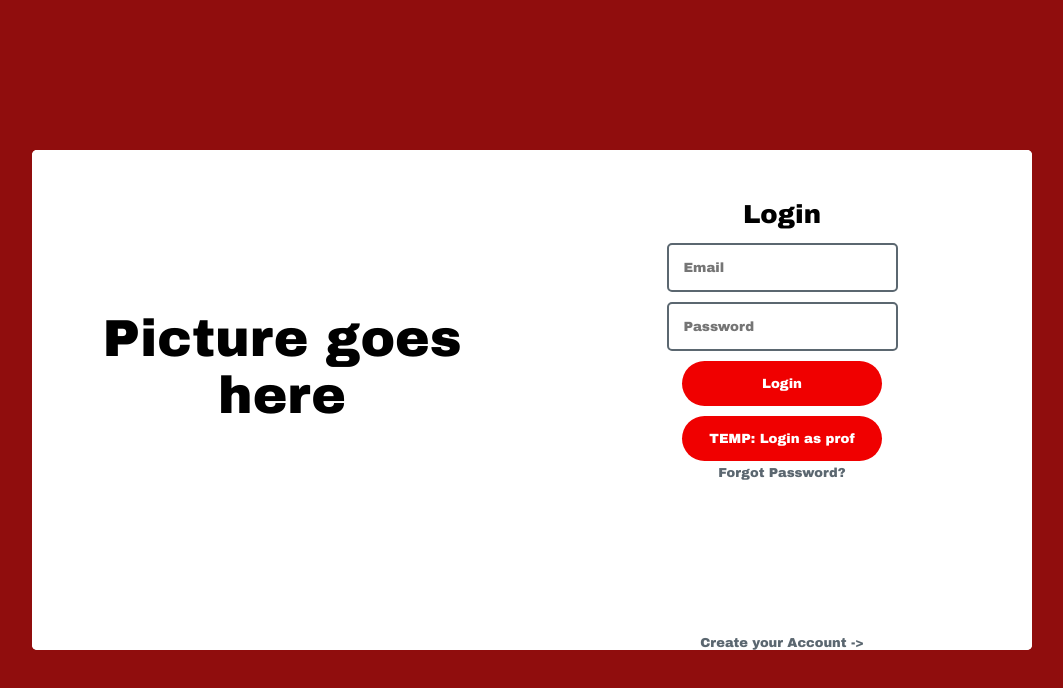
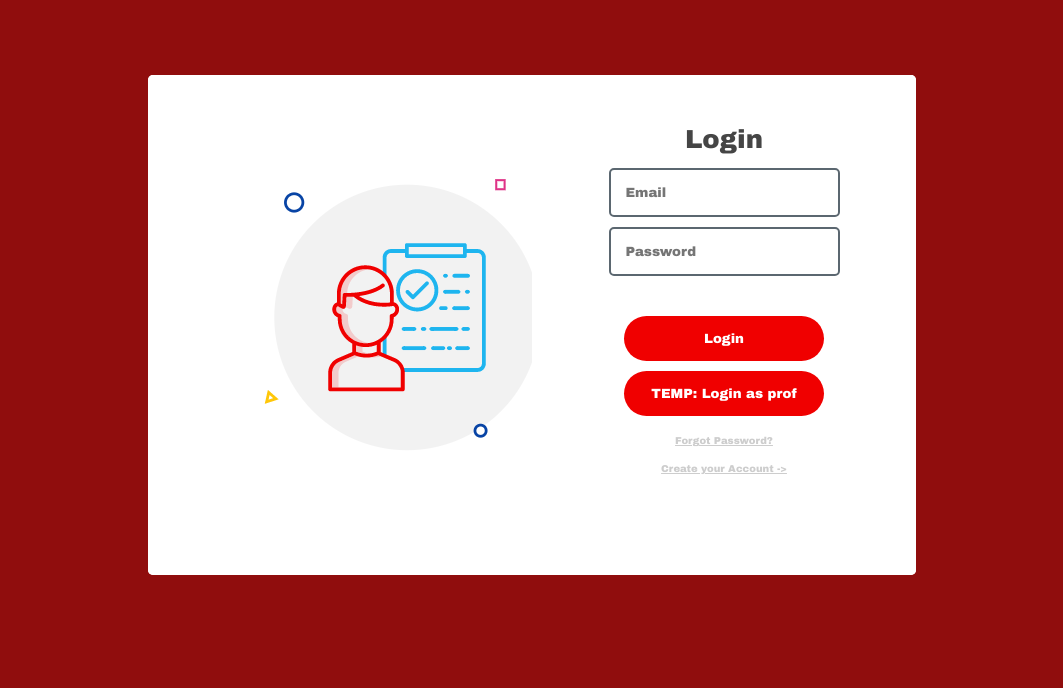
Before and after one commit to SWE-Team-1/attendancetracker, a React (Create React App) app in the folder attendance_tracker_app/: page / in a window 1280 px wide. Shown: the top 688 px of the page, without its empty margins (108-1171 px from the left). Built offline with nearby package versions, Linux system fonts and the light colour scheme.

Commit message:
More user friendly to view and login pages

```diff
--- a/attendance_tracker_app/src/App.css
+++ b/attendance_tracker_app/src/App.css
@@ -10,8 +10,8 @@
 .App-header {
     background-color: var(--Red);
     min-height: 100vh;
-  display: flex;
-  flex-direction: column;
+    /* display: flex;
+  flex-direction: column; */
     align-items: center;
     justify-content: center;
     font-size: calc(10px + 2vmin);
--- a/attendance_tracker_app/src/Login.js
+++ b/attendance_tracker_app/src/Login.js
@@ -25,7 +25,7 @@ class Login extends React.Component {
       <div className='Login'>
         <div className='box1'>
           <div className='box2'>
-            <h1 className='Login-Image'>Picture goes here</h1>
+            <h1 className='Login-Image' ></h1>
           </div>
           <div className='box3'>
             <h4 className='Login-Header'>Login</h4>
@@ -37,8 +37,10 @@ class Login extends React.Component {
             <button className='Login-Button' onClick={() => this.verifyLogin('test credentials', 'unsecure-password')}>Login</button>
             <div />
             <button className='Login-Button' onClick={() => this.verifyLogin('prof', 'unsecure-password')}>TEMP: Login as prof</button>
-            <p className='Login-Forgot-Email'>Forgot Password?</p>
-            <p className='Login-Account'>Create your Account -></p>
+            <br />
+            <a href='#' className='Login-Forgot-Email'>Forgot Password?</a>
+            <br />
+            <a href='#' className='Login-Account'>Create your Account -></a>
           </div>
         </div>
       </div>
--- a/attendance_tracker_app/src/View.css
+++ b/attendance_tracker_app/src/View.css
@@ -1,14 +1,6 @@
-/* Clear the default margins and paddings */
-
-* {
-    margin: 0;
-    padding: 0;
-}
-
-
 /* This is for the entire body */
 
-.View-Container {
+body .View-Container {
     background-color: var(--White);
     height: 90vh;
 }
@@ -30,16 +22,8 @@
 .View-Total-Frame {
     overflow: hidden;
     width: 100%;
-}
-
-
-/* Div for the two buttons */
-
-.View-Edit-Course {
-    /* position: absolute;
-    bottom: 0;
-    right: 0; */
-    text-decoration: none;
+    position: relative;
+    top: 0px;
 }
 
 
@@ -52,14 +36,15 @@
     background-color: var(--Red);
     border-radius: 20px;
     margin: 40px 0px 0px 50px;
-    border: 0.1px solid var(--Gray);
+    border: .1px solid var(--Gray);
 }
 
 
 /* The box contains the buttons */
 
 .View-Area-Button {
-    padding-left: 65%;
+    float: right;
+    margin-right: 85px;
 }
 
 
@@ -69,7 +54,7 @@
     display: block;
     height: 60px;
     width: 260px;
-    margin-right: 160px;
+    /* margin-right: 160px; */
     font-size: 16px;
     line-height: 58px;
     text-decoration: none;
@@ -84,7 +69,7 @@
     border: 0.1px solid var(--Gray);
     color: var(--White);
     border-radius: 25px;
-    text-shadow: 0.1px 0.1px 2px var(--Black);
+    text-shadow: .1px .1px 2px var(--Black);
 }
 
 
@@ -92,7 +77,7 @@
 
 .View-Remove-Course {
     color: var(--Gray);
-    text-shadow: 0.1px 0.1px 0px var(--White);
+    text-shadow: .1px .1px 0px var(--White);
 }
 
 
--- a/attendance_tracker_app/src/View.js
+++ b/attendance_tracker_app/src/View.js
@@ -24,12 +24,7 @@ class View extends React.Component {
           <div className='View-Total-Frame'>
             <a href='#' className='View-Courses'></a>
             <a href='#' className='View-Courses'></a>
-            <a href='#' className='View-Courses'></a>
-            <a href='#' className='View-Courses'></a>
-            <a href='#' className='View-Courses'></a>
-            <a href='#' className='View-Courses'></a>
-            <a href='#' className='View-Courses'></a>
-            <a href='#' className='View-Courses'></a>
+
           </div>
           <div className='View-Area-Button View-Edit-Course'>
             <a href='#' className='View-Edit-Button View-Add-Course'>ADD NEW COURSE</a>
--- a/attendance_tracker_app/src/index.css
+++ b/attendance_tracker_app/src/index.css
@@ -24,6 +24,8 @@ body {
     --Denim: #0044A5;
     --Gray: #5B6770;
     --BrightGray: #7b8892ef;
+    --DarkGray: #454545;
+    --LightGray: #cdcdcd;
     /* Typography */
     /* Avenir is UNB’s primary font. */
     font-family: 'Avenir Black', 'Arial Black', sans-serif;
--- a/attendance_tracker_app/src/login.css
+++ b/attendance_tracker_app/src/login.css
@@ -1,51 +1,54 @@
-.box1{
+.box1 {
     background-color: var(--White);
     height: 500px;
-    width: 1000px;
+    width: 60%;
     position: relative;
     border-radius: 5px;
-    margin: 20px;
+    margin: 0 auto;
+    top: 75px;
 }
 
-.box2{
+.box2 {
     background-color: var(--White);
-    height: 500px;
-    width: 500px;
-    position: relative;
+    width: 50%;
+    height: 100%;
     float: left;
     border-radius: 5px;
 }
 
-.box3{
+.box3 {
     background-color: var(--White);
-    height: 500px;
-    width: 500px;
-    position: relative;
+    width: 50%;
+    height: 100%;
     float: right;
     border-radius: 5px;
 }
 
-.Login-Image{
-    margin: 160px 0;
+.Login-Image {
+    width: 100%;
+    height: 100%;
+    background: url(img/pic.png) no-repeat;
+    margin-left: 70px;
+    margin-top: 60px;
 }
 
-.Login-Header{
+.Login-Header {
     margin: 50px 0 10px;
+    color: var(--DarkGray);
 }
 
-.Login-Button{
+.Login-Button {
     width: 200px;
 }
 
-.Login-Forgot-Email{
-    color: var(--Gray);
-    font-size: small;
+.Login-Forgot-Email {
+    color: var(--LightGray);
+    font-size: 10px;
 }
 
-.Login-Account{
-    color: var(--Gray);
-    font-size: small;
-    position: absolute;
+.Login-Account {
+    color: var(--LightGray);
+    font-size: 10px;
     width: 100%;
-    bottom: 0;
+    margin-top: 10px;
 }
```
Also changed, not shown: attendance_tracker_app/src/img/pic.png (added), 1 other file (tests, documents, lock files or other folders). Lines whose indentation alone changed are shown as unchanged.
